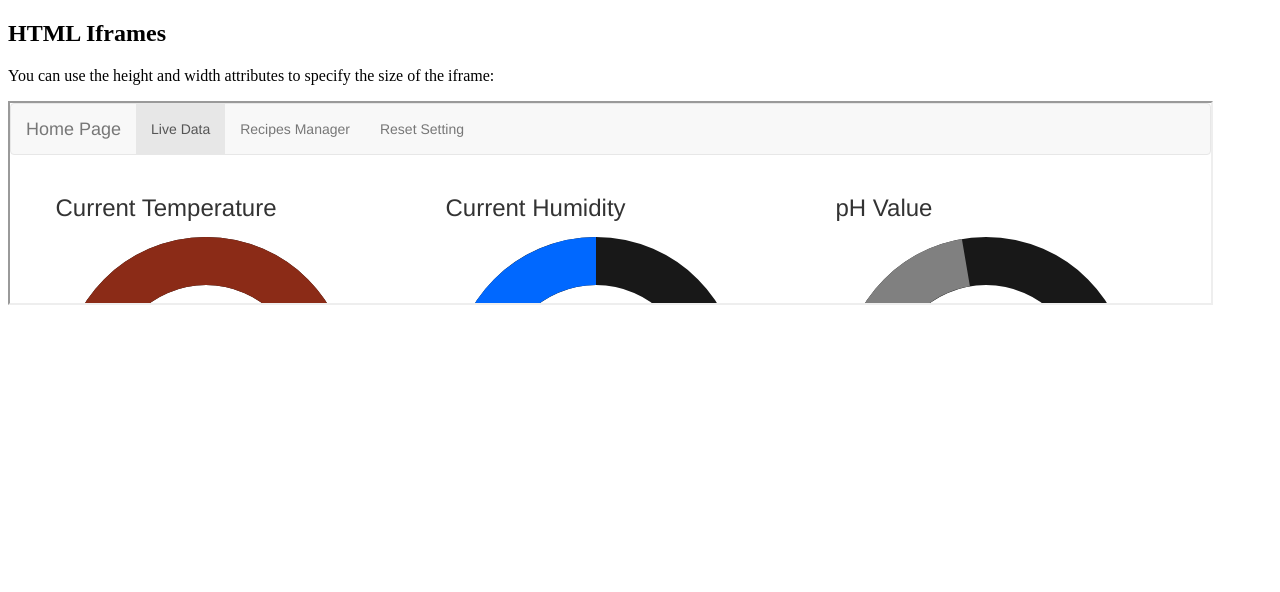
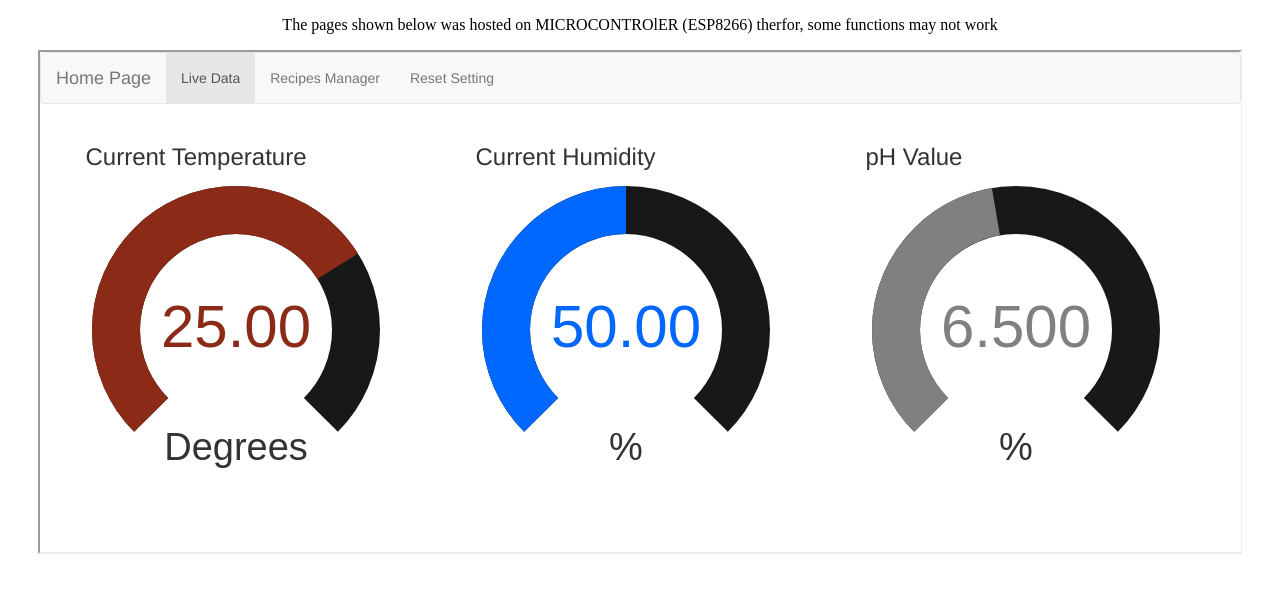
Before and after one commit to Ahmed-Almalki/Grad_Project_Demo, a plain HTML site: page index.html in a window 1280 px wide. Drawn offline with nearby package versions, Linux system fonts and the light colour scheme; no server answers.

Commit message:
Update index.html

```diff
--- a/index.html
+++ b/index.html
@@ -2,10 +2,10 @@
 <html>
 <body>
 
-<h2>HTML Iframes</h2>
-<p>You can use the height and width attributes to specify the size of the iframe:</p>
+<p align="center">The pages shown below was hosted on MICROCONTROlER (ESP8266) therfor, some functions may not work</p>
 
-<iframe src="MainPage.html" height="200" width="95%" title="Iframe Example"></iframe>
+<p align="center"><iframe src="MainPage.html" height="500" width="95%" title="Iframe Example"></iframe></p>
+
 
 </body>
 </html>
```
